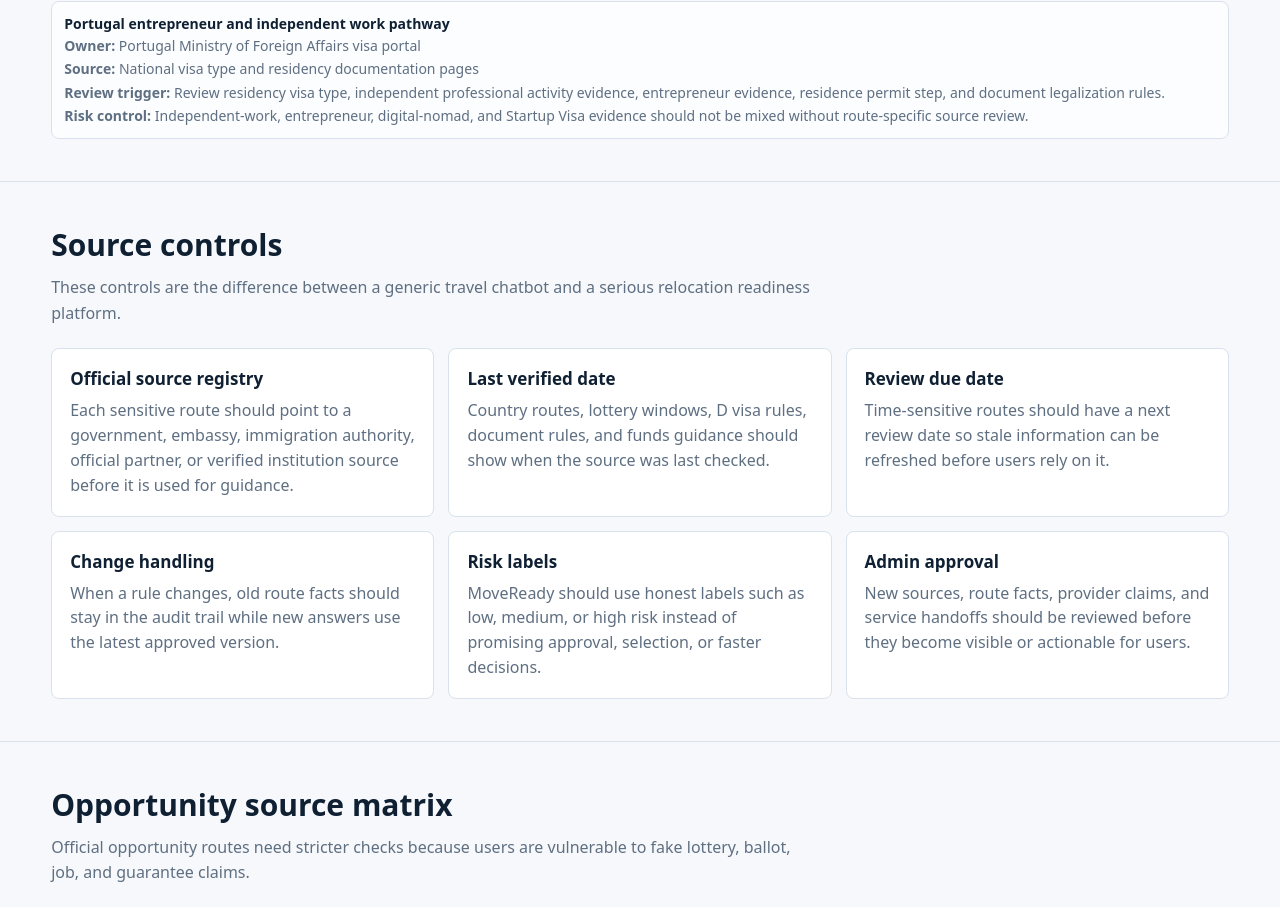
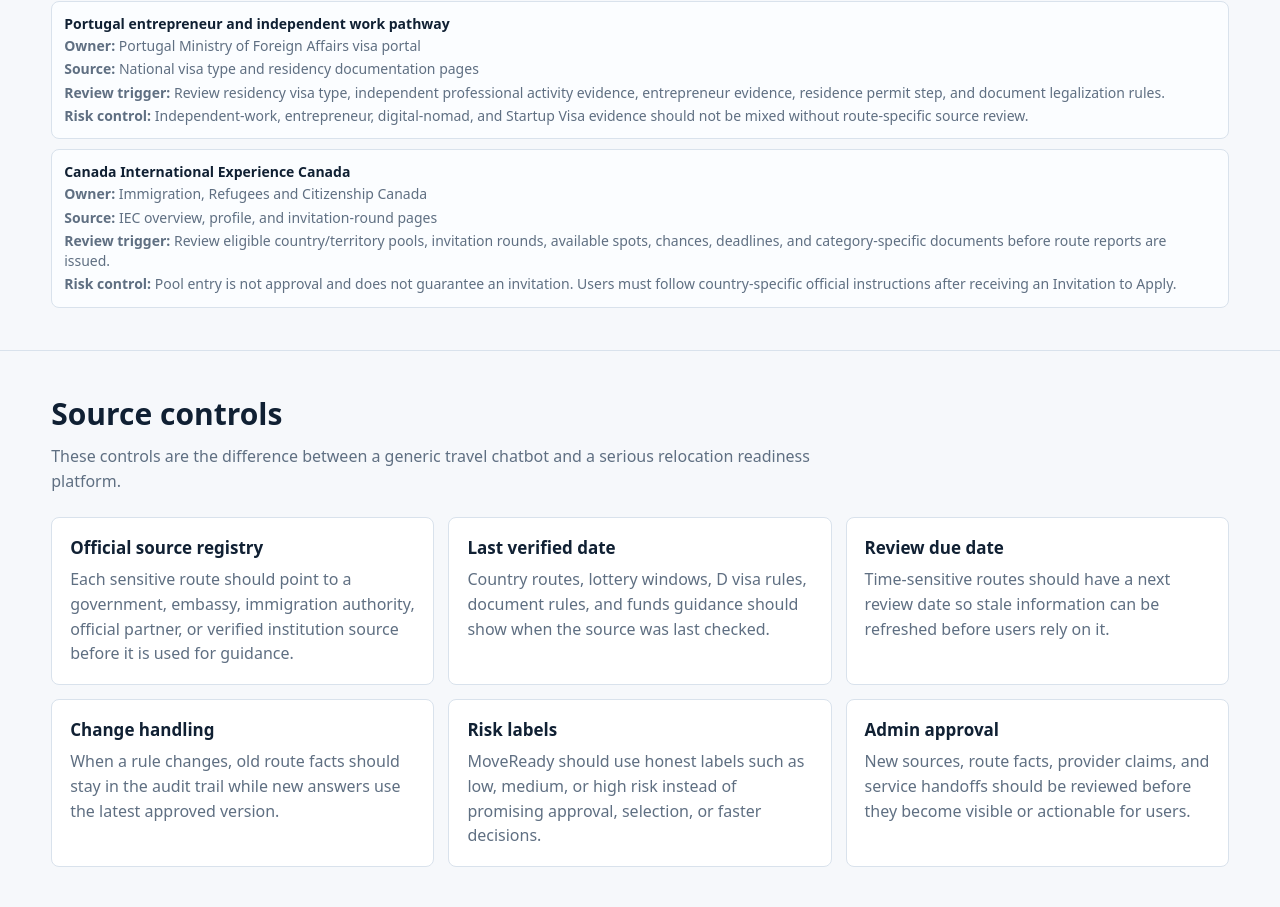
Before and after one commit to SirBM201/SirBM201-moveready-frontend, a Next.js app: page /sources in a window 1280 px wide. Shown: the part 2421-3328 px from the top of the page. Built offline with nearby package versions, Linux system fonts and the light colour scheme; no server answers.

Commit message:
Add Canada IEC to source matrix

```diff
--- a/app/sources/page.tsx
+++ b/app/sources/page.tsx
@@ -63,6 +63,14 @@ const routeSources = [
     href: "https://vistos.mne.gov.pt/en/national-visas/general-information/type-of-visa",
     review: "Review residency visa type, independent professional activity evidence, entrepreneur evidence, residence permit step, and document legalization rules.",
     risk: "Independent-work, entrepreneur, digital-nomad, and Startup Visa evidence should not be mixed without route-specific source review.",
+  },
+  {
+    route: "Canada International Experience Canada",
+    owner: "Immigration, Refugees and Citizenship Canada",
+    source: "IEC overview, profile, and invitation-round pages",
+    href: "https://www.canada.ca/en/immigration-refugees-citizenship/services/work-canada/iec.html",
+    review: "Review eligible country/territory pools, invitation rounds, available spots, chances, deadlines, and category-specific documents before route reports are issued.",
+    risk: "Pool entry is not approval and does not guarantee an invitation. Users must follow country-specific official instructions after receiving an Invitation to Apply.",
   },
 ];
 
```
